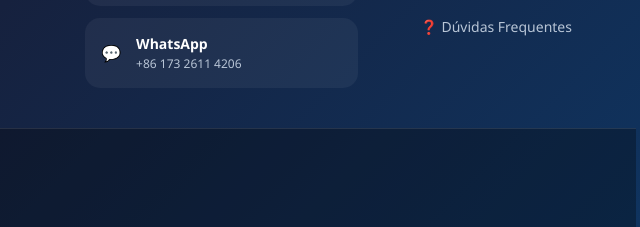
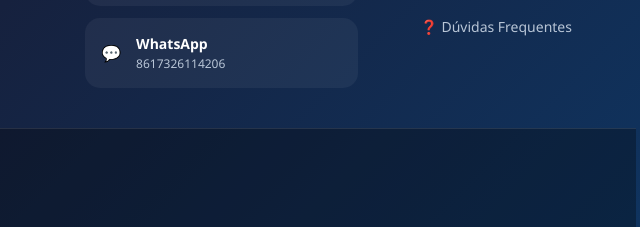
Before and after one commit to arseniogove2-hash/minha-loja, a website: page index.html in a window 1280 px wide. Shown: the part 4288-4515 px from the top of the page, 614-1254 px from the left. Drawn offline with Linux system fonts and the light colour scheme; no server answers.

Commit message:
Pesquisa3

```diff
--- a/index.html
+++ b/index.html
@@ -504,7 +504,7 @@
                             <span class="social-icon">💬</span>
                             <div class="social-info">
                                 <span class="social-name">WhatsApp</span>
-                                <span class="social-handle">+86 173 2611 4206</span>
+                                <span class="social-handle">8617326114206</span>
                             </div>
                         </a>
                     </div>
```
